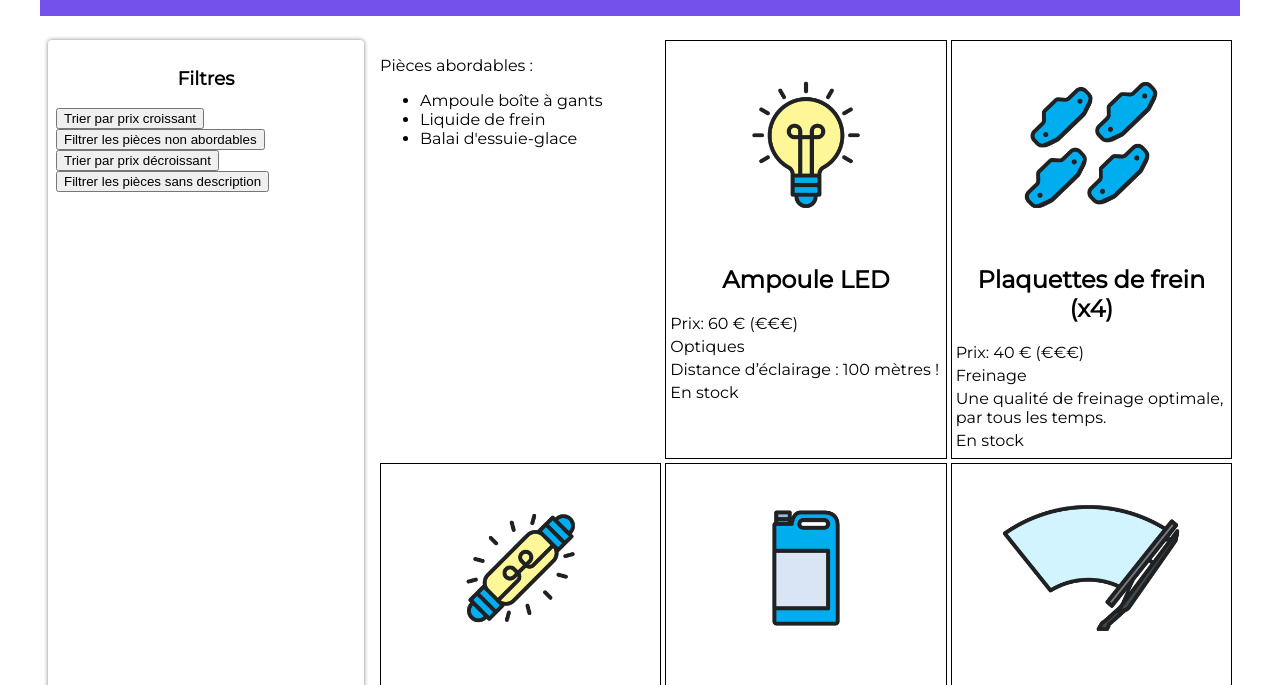
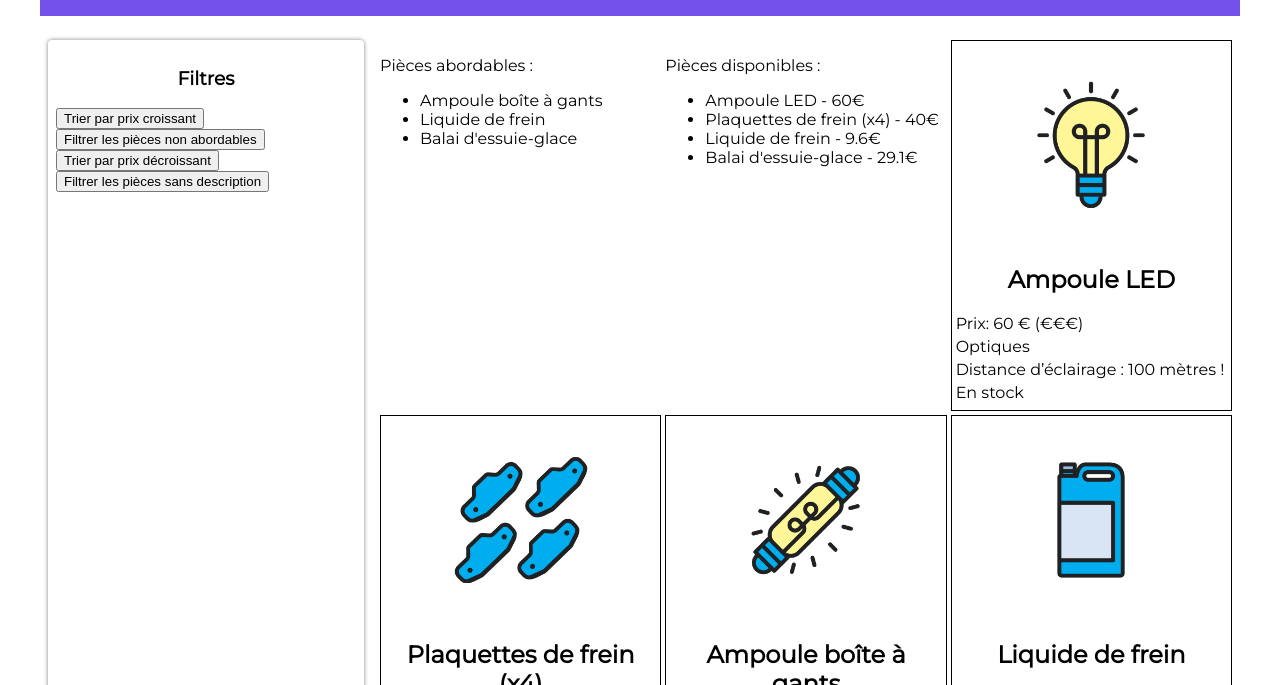
Before and after one commit to Nrirvadoth/exo-les-bonnes-pieces, a website: page index.html in a window 1280 px wide. Shown: the part 98-783 px from the top of the page. Drawn offline with Linux system fonts and the light colour scheme.

Commit message:
ajout liste pieces disponibles

```diff
--- a/index.html
+++ b/index.html
@@ -30,6 +30,9 @@
 				<div class="abordables">
 					<p>Pièces abordables :</p>
 				</div>
+				<div class="disponibles">
+					<p>Pièces disponibles :</p>
+				</div>
 			</section>
 		</main>
 	</body>
--- a/pieces.js
+++ b/pieces.js
@@ -91,3 +91,25 @@ for(let i=0; i < noms.length ; i++){
 // Ajout de l'en-tête puis de la liste au bloc résultats filtres
 document.querySelector('.abordables')
     .appendChild(abordablesElements)
+
+
+const nomsDispo = pieces.map(piece => piece.nom);
+const prixDispo = pieces.map(piece => piece.prix);
+
+const disponiblesElements = document.createElement("ul");
+
+for (let i = pieces.length-1 ; i >= 0 ; i--) {
+    if (pieces[i].disponibilite === false) {
+        nomsDispo.splice(i, 1);
+        prixDispo.splice(i, 1);
+    }
+}
+
+for (let i = 0 ; i < nomsDispo.length ; i++) {
+    const pieceDisponible = document.createElement("li");
+    pieceDisponible.innerText = `${nomsDispo[i]} - ${prixDispo[i]}€`;
+    disponiblesElements.appendChild(pieceDisponible);
+}
+
+document.querySelector(".disponibles")
+    .appendChild(disponiblesElements);
```
